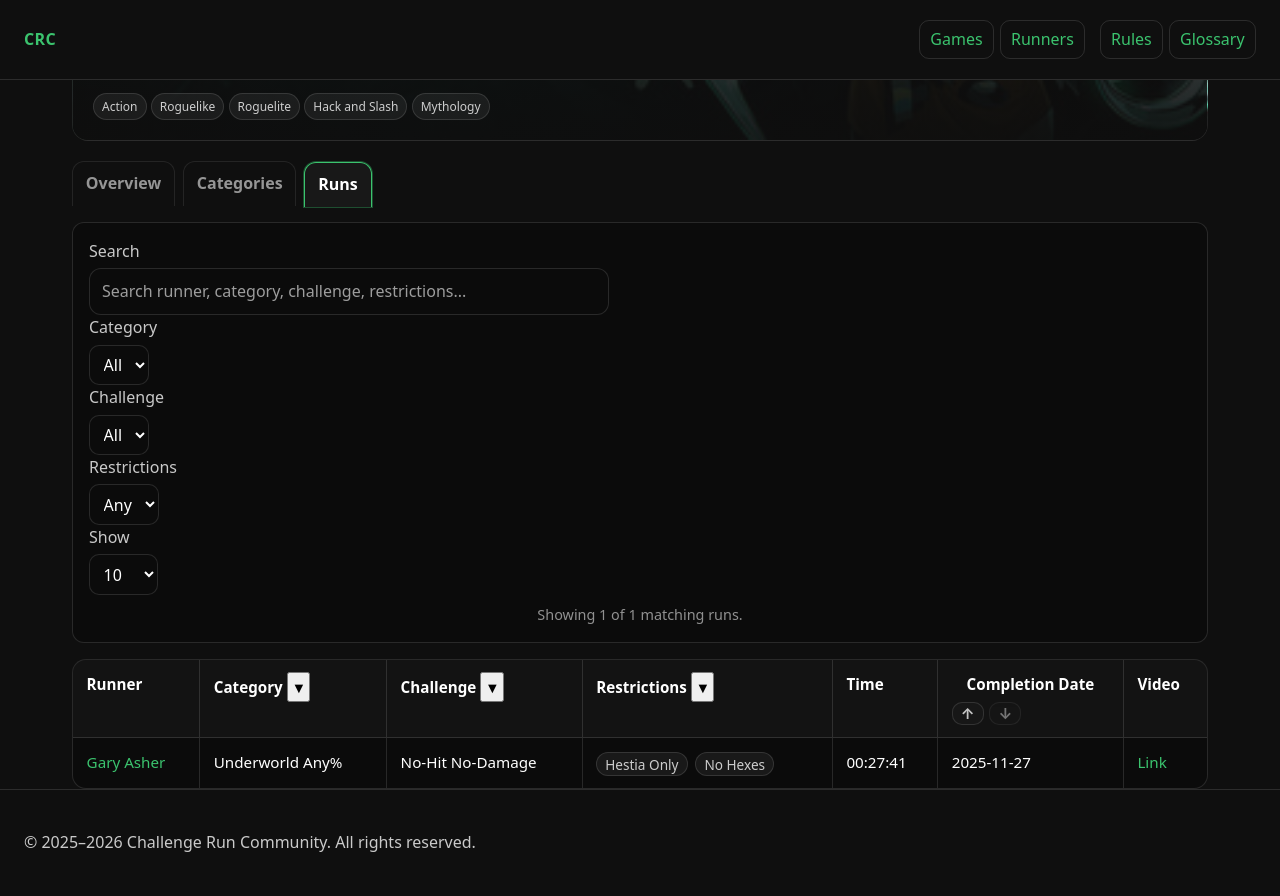
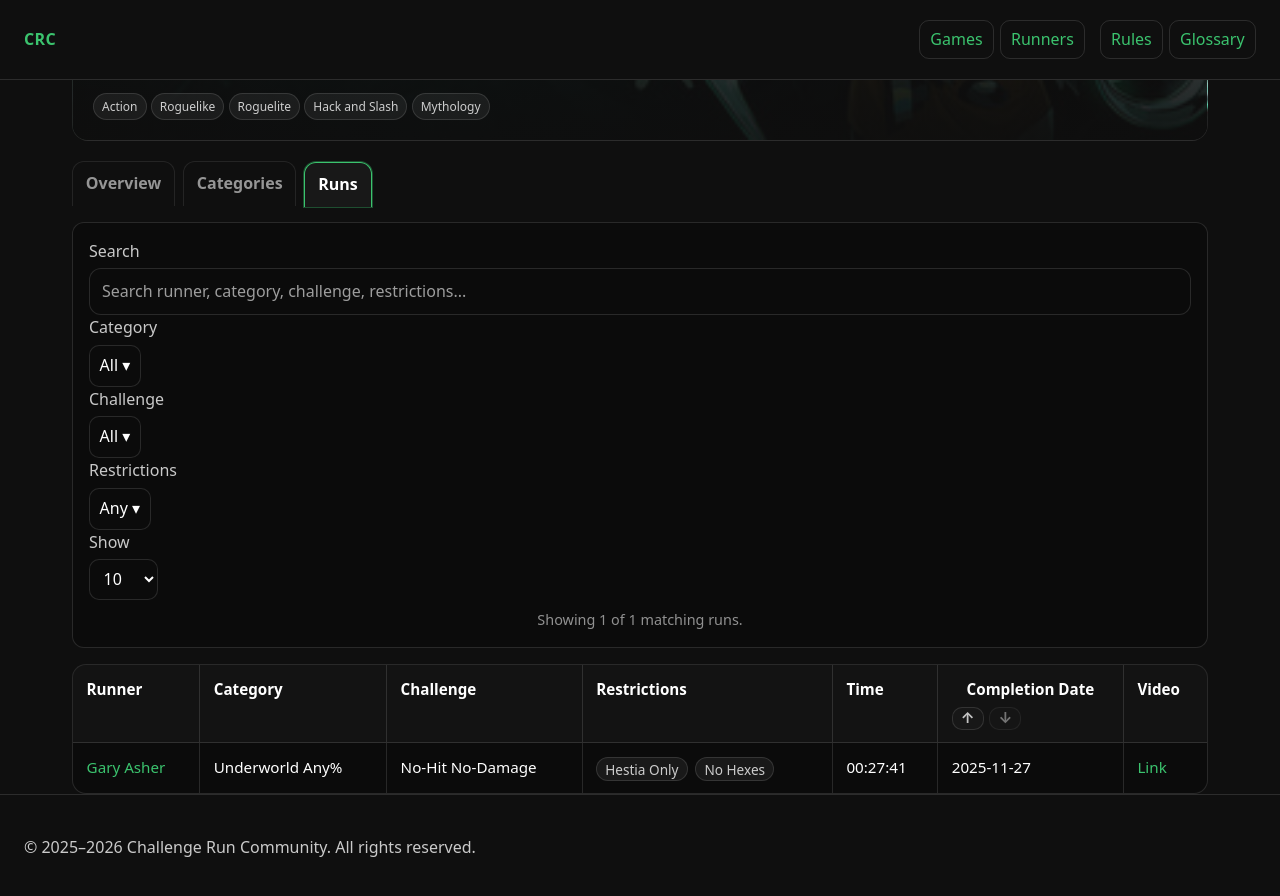
Before and after one commit to GaryAsher/challenge-run-site, a Jekyll site: the page built from games/hades-2/game-runs.md, in a window 1280 px wide and 900 px high, scrolled down 564 px. Shown: the top 896 px of the window. Built offline with Jekyll 4.4.1, drawn with Linux system fonts in a browser that asks for light colours.

Commit message:
update filters on game-runs page

```diff
--- a/_layouts/game-runs.html
+++ b/_layouts/game-runs.html
@@ -26,14 +26,22 @@ layout: default
     {% if runs and runs.size > 0 %}
 
       <!-- =========================================================
-           Filter controls (Search + Category/Challenge/Restrictions + Limit)
-           NOTE: these select ids are what your main.js will hook into.
+           Filter controls row
+           Goal: Use the Excel-style header filter UX, but in the top row.
+           We keep:
+           - #q (search input)
+           - #limit (show select)
+           We REMOVE:
+           - #cat #ch #res selects (your old left filters)
+           We ADD:
+           - toolbar filter buttons that reuse your existing th-menu (#th-menu)
+           - optional active chips container (#active-filters) for your main.js to populate
            ========================================================= -->
       <div class="card" style="margin: 0 0 1rem 0;">
 
         <div class="runs-filters">
           <!-- Search -->
-          <div class="runs-filter">
+          <div class="runs-filter runs-filter--search">
             <label class="muted" for="q">Search</label>
             <input
               id="q"
@@ -46,28 +54,46 @@ layout: default
             >
           </div>
 
-          <!-- Category -->
+          <!-- Category (Excel-style menu trigger) -->
           <div class="runs-filter">
-            <label class="muted" for="cat">Category</label>
-            <select id="cat" class="select">
-              <option value="">All</option>
-            </select>
+            <label class="muted" for="filter-category">Category</label>
+            <button
+              id="filter-category"
+              class="select th-caret"
+              type="button"
+              aria-label="Filter Category"
+              data-filter-btn="category"
+            >
+              All ▾
+            </button>
           </div>
 
-          <!-- Challenge -->
+          <!-- Challenge (Excel-style menu trigger) -->
           <div class="runs-filter">
-            <label class="muted" for="ch">Challenge</label>
-            <select id="ch" class="select">
-              <option value="">All</option>
-            </select>
+            <label class="muted" for="filter-challenge">Challenge</label>
+            <button
+              id="filter-challenge"
+              class="select th-caret"
+              type="button"
+              aria-label="Filter Challenge"
+              data-filter-btn="challenge"
+            >
+              All ▾
+            </button>
           </div>
 
-          <!-- Restrictions -->
+          <!-- Restrictions (Excel-style menu trigger) -->
           <div class="runs-filter">
-            <label class="muted" for="res">Restrictions</label>
-            <select id="res" class="select">
-              <option value="">Any</option>
-            </select>
+            <label class="muted" for="filter-restrictions">Restrictions</label>
+            <button
+              id="filter-restrictions"
+              class="select th-caret"
+              type="button"
+              aria-label="Filter Restrictions"
+              data-filter-btn="restrictions"
+            >
+              Any ▾
+            </button>
           </div>
 
           <!-- Show -->
@@ -84,33 +110,25 @@ layout: default
           </div>
         </div>
 
+        <!-- Active filters chips (your JS can populate) -->
+        <div id="active-filters" class="active-filters" style="margin-top: 0.5rem;"></div>
+
         <p class="muted" id="status" style="margin: 0.5rem 0 0 0;"></p>
       </div>
 
       <!-- =========================================================
-           Runs table (Header filter carets + Date sort)
+           Runs table
+           Change: remove the header caret buttons so you do not have duplicate controls.
+           Date sort stays.
            ========================================================= -->
       <div class="table-wrap" id="runs-list">
         <table class="runs-table" id="runs-table">
           <thead>
             <tr>
               <th>Runner</th>
-
-              <th class="th-filter">
-                <span>Category</span>
-                <button class="th-caret" type="button" aria-label="Filter Category" data-filter-btn="category">▾</button>
-              </th>
-
-              <th class="th-filter">
-                <span>Challenge</span>
-                <button class="th-caret" type="button" aria-label="Filter Challenge" data-filter-btn="challenge">▾</button>
-              </th>
-
-              <th class="th-filter">
-                <span>Restrictions</span>
-                <button class="th-caret" type="button" aria-label="Filter Restrictions" data-filter-btn="restrictions">▾</button>
-              </th>
-
+              <th>Category</th>
+              <th>Challenge</th>
+              <th>Restrictions</th>
               <th>Time</th>
 
               <th class="th-filter th-date">
@@ -209,7 +227,7 @@ layout: default
           </tbody>
         </table>
 
-        <!-- Excel-style header filter menu (single instance) -->
+        <!-- Excel-style filter menu (single instance, reused by top buttons) -->
         <div class="th-menu" id="th-menu" hidden>
           <div class="th-menu__top">
             <input
```
